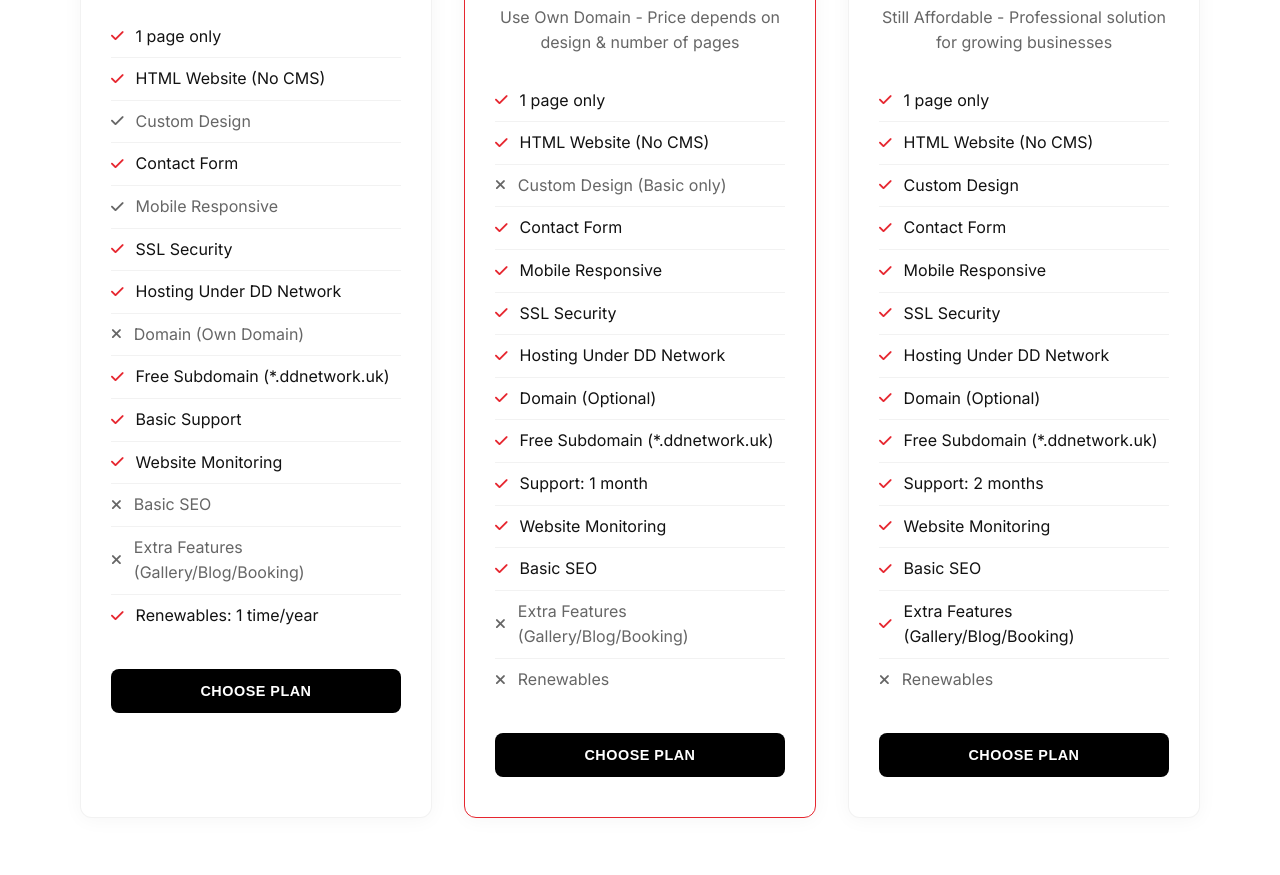
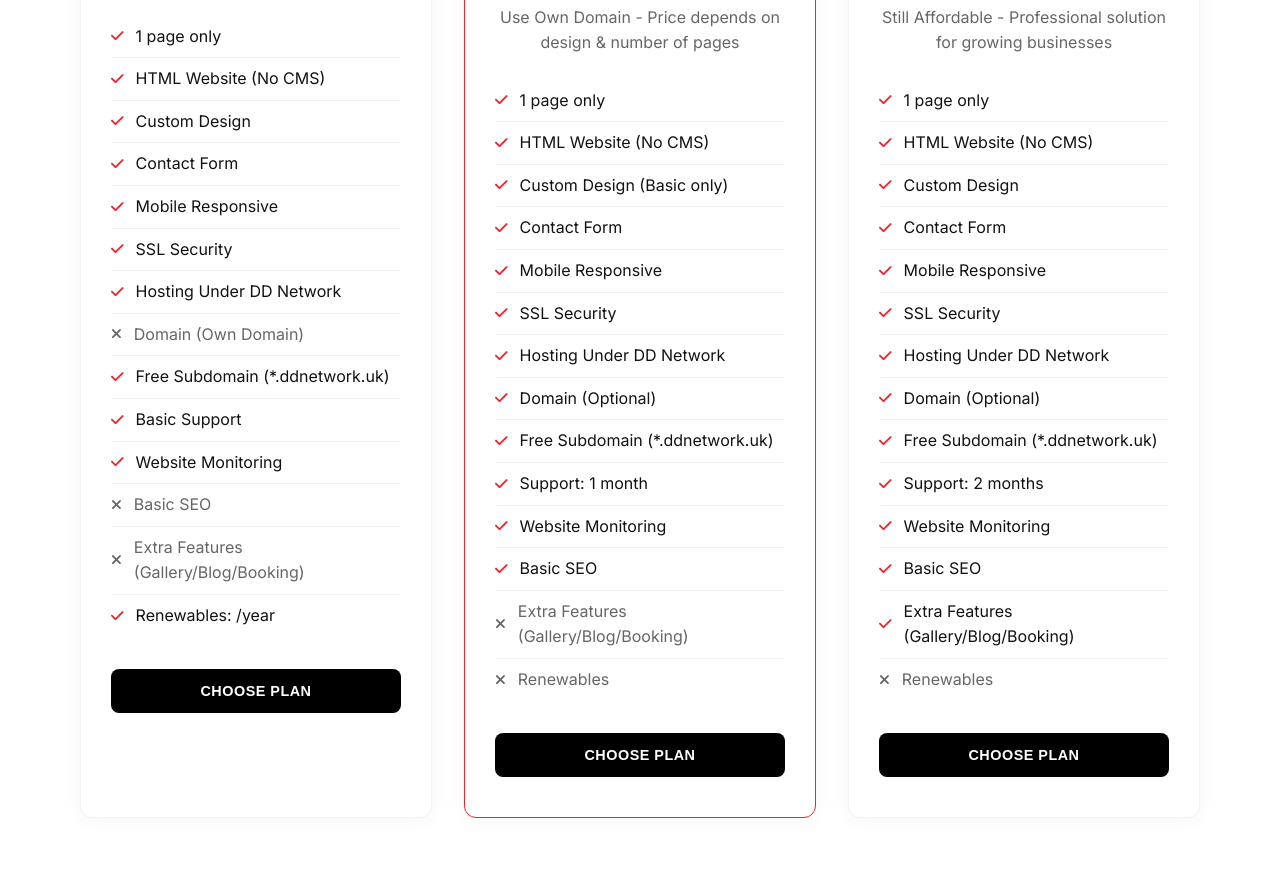
Before and after one commit to ddnetwork-ent/officialstore, a plain HTML site: page index.html in a window 1280 px wide. Shown: the part 2336-3211 px from the top of the page. Drawn offline with Linux system fonts and the light colour scheme.

Commit message:
Update index.html
Tick

```diff
--- a/index.html
+++ b/index.html
@@ -1577,9 +1577,9 @@
                         <ul class="plan-features">
                             <li><i class="fas fa-check"></i> 1 page only</li>
                             <li><i class="fas fa-check"></i> HTML Website (No CMS)</li>
-                            <li class="no"><i class="fas fa-check"></i> Custom Design</li>
+                            <li><i class="fas fa-check"></i> Custom Design</li>
                             <li><i class="fas fa-check"></i> Contact Form</li>
-                            <li class="no"><i class="fas fa-check"></i> Mobile Responsive</li>
+                            <li><i class="fas fa-check"></i> Mobile Responsive</li>
                             <li><i class="fas fa-check"></i> SSL Security</li>
                             <li><i class="fas fa-check"></i> Hosting Under DD Network</li>
                             <li class="no"><i class="fas fa-times"></i> Domain (Own Domain)</li>
@@ -1588,7 +1588,7 @@
                             <li><i class="fas fa-check"></i> Website Monitoring</li>
                             <li class="no"><i class="fas fa-times"></i> Basic SEO</li>
                             <li class="no"><i class="fas fa-times"></i> Extra Features (Gallery/Blog/Booking)</li>
-                            <li><i class="fas fa-check"></i> Renewables: 1 time/year</li>
+                            <li><i class="fas fa-check"></i> Renewables: /year</li>
                         </ul>
                         <button class="plan-btn" data-plan="Budget Plan - RM120/year">Choose Plan</button>
                     </div>
@@ -1600,7 +1600,7 @@
                         <ul class="plan-features">
                             <li><i class="fas fa-check"></i> 1 page only</li>
                             <li><i class="fas fa-check"></i> HTML Website (No CMS)</li>
-                            <li class="no"><i class="fas fa-times"></i> Custom Design (Basic only)</li>
+                            <li><i class="fas fa-check"></i> Custom Design (Basic only)</li>
                             <li><i class="fas fa-check"></i> Contact Form</li>
                             <li><i class="fas fa-check"></i> Mobile Responsive</li>
                             <li><i class="fas fa-check"></i> SSL Security</li>
```
